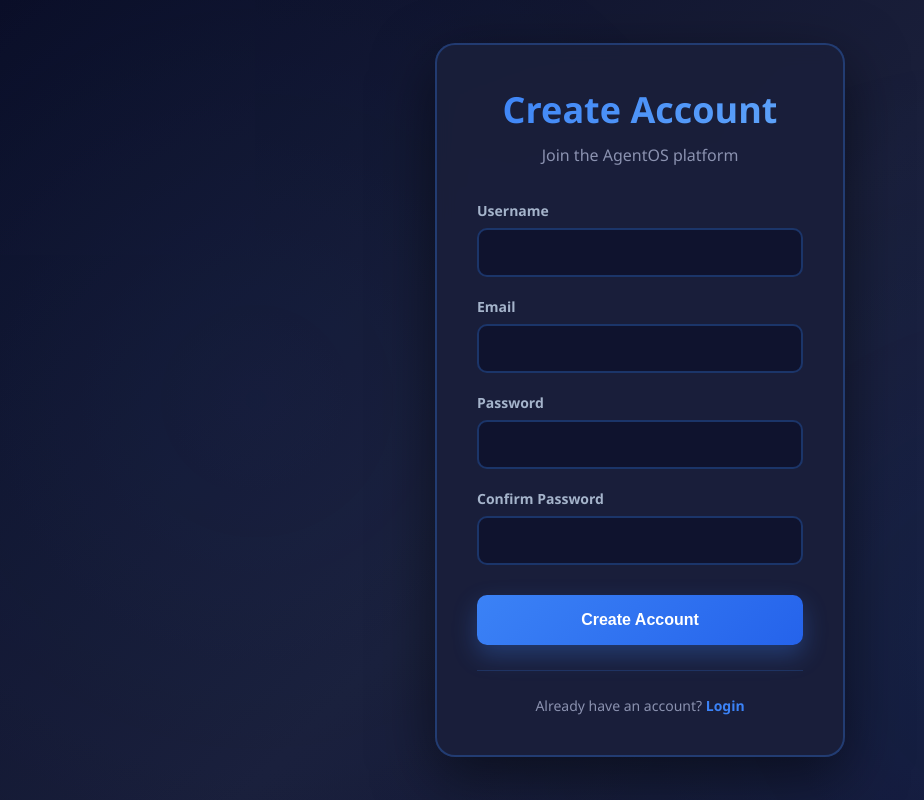
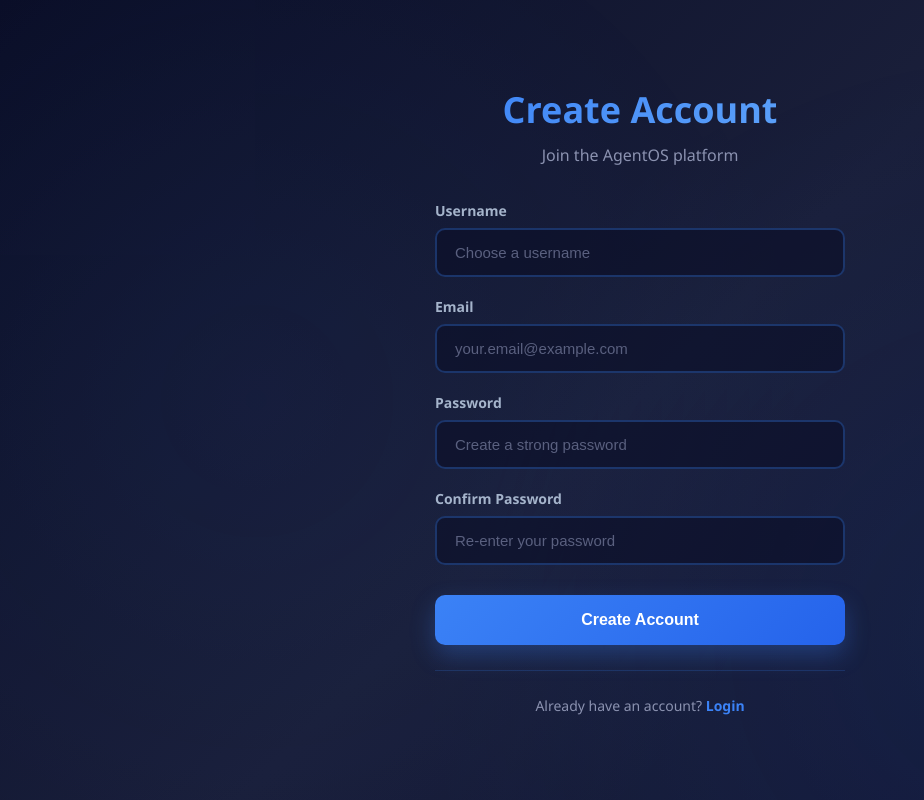
Before and after one commit to vedpalsodkar988-tech/Intelix, a Flask app: page /signup in a window 1280 px wide. Shown: the whole page, without its empty margins (0-924 px from the left). Run offline with Flask 3, Linux system fonts and the light colour scheme.

Commit message:
Update signup.html

```diff
--- a/templates/signup.html
+++ b/templates/signup.html
@@ -3,12 +3,56 @@
 <head>
     <meta charset="UTF-8">
     <meta name="viewport" content="width=device-width, initial-scale=1.0">
-    <title>Sign Up - AgentOS</title>
+    <title>Sign Up - Intelix</title>
     <link rel="stylesheet" href="{{ url_for('static', filename='css/auth.css') }}">
+    <style>
+        /* Alert styling */
+        .alert {
+            position: fixed;
+            top: 20px;
+            right: 20px;
+            padding: 20px 30px;
+            border-radius: 12px;
+            font-size: 16px;
+            font-weight: 600;
+            z-index: 9999;
+            animation: slideIn 0.3s ease;
+            box-shadow: 0 10px 40px rgba(0,0,0,0.3);
+            min-width: 300px;
+        }
+
+        .alert-success {
+            background: linear-gradient(135deg, #22c55e 0%, #16a34a 100%);
+            color: white;
+            border: 2px solid rgba(255,255,255,0.3);
+        }
+
+        .alert-error {
+            background: linear-gradient(135deg, #ef4444 0%, #dc2626 100%);
+            color: white;
+            border: 2px solid rgba(255,255,255,0.3);
+        }
+
+        @keyframes slideIn {
+            from {
+                transform: translateX(400px);
+                opacity: 0;
+            }
+            to {
+                transform: translateX(0);
+                opacity: 1;
+            }
+        }
+
+        .alert-icon {
+            font-size: 24px;
+            margin-right: 10px;
+        }
+    </style>
 </head>
 <body>
     <div class="auth-container">
-        <div class="auth-box">
+        <div class="auth-card">
             <div class="auth-header">
                 <h1>Create Account</h1>
                 <p>Join the AgentOS platform</p>
@@ -17,22 +61,26 @@
             <form id="signupForm" class="auth-form">
                 <div class="form-group">
                     <label for="username">Username</label>
-                    <input type="text" id="username" name="username" required>
+                    <input type="text" id="username" name="username" required
+                           placeholder="Choose a username" autocomplete="off">
                 </div>
 
                 <div class="form-group">
                     <label for="email">Email</label>
-                    <input type="email" id="email" name="email" required>
+                    <input type="email" id="email" name="email" required
+                           placeholder="your.email@example.com" autocomplete="off">
                 </div>
 
                 <div class="form-group">
                     <label for="password">Password</label>
-                    <input type="password" id="password" name="password" required minlength="6">
+                    <input type="password" id="password" name="password" required
+                           placeholder="Create a strong password" autocomplete="new-password">
                 </div>
 
                 <div class="form-group">
                     <label for="confirmPassword">Confirm Password</label>
-                    <input type="password" id="confirmPassword" name="confirmPassword" required>
+                    <input type="password" id="confirmPassword" name="confirmPassword" required
+                           placeholder="Re-enter your password" autocomplete="new-password">
                 </div>
 
                 <button type="submit" class="auth-btn">Create Account</button>
@@ -41,35 +89,49 @@
             <div class="auth-footer">
                 <p>Already have an account? <a href="/login">Login</a></p>
             </div>
-
-            <div id="errorMessage" class="error-message" style="display: none;"></div>
-            <div id="successMessage" class="success-message" style="display: none;"></div>
         </div>
     </div>
 
     <script>
+        function showAlert(message, type) {
+            // Remove any existing alerts
+            const existingAlert = document.querySelector('.alert');
+            if (existingAlert) {
+                existingAlert.remove();
+            }
+
+            // Create new alert
+            const alert = document.createElement('div');
+            alert.className = `alert alert-${type}`;
+            alert.innerHTML = `
+                <span class="alert-icon">${type === 'success' ? '✅' : '❌'}</span>
+                <span>${message}</span>
+            `;
+            document.body.appendChild(alert);
+
+            // Auto remove after 5 seconds
+            setTimeout(() => {
+                alert.style.animation = 'slideIn 0.3s ease reverse';
+                setTimeout(() => alert.remove(), 300);
+            }, 5000);
+        }
+
         document.getElementById('signupForm').addEventListener('submit', async function(e) {
             e.preventDefault();
 
-            const username = document.getElementById('username').value;
-            const email = document.getElementById('email').value;
+            const username = document.getElementById('username').value.trim();
+            const email = document.getElementById('email').value.trim();
             const password = document.getElementById('password').value;
             const confirmPassword = document.getElementById('confirmPassword').value;
-            const errorMessage = document.getElementById('errorMessage');
-            const successMessage = document.getElementById('successMessage');
 
-            errorMessage.style.display = 'none';
-            successMessage.style.display = 'none';
-
+            // Validation
             if (password !== confirmPassword) {
-                errorMessage.textContent = 'Passwords do not match';
-                errorMessage.style.display = 'block';
+                showAlert('Passwords do not match!', 'error');
                 return;
             }
 
             if (password.length < 6) {
-                errorMessage.textContent = 'Password must be at least 6 characters';
-                errorMessage.style.display = 'block';
+                showAlert('Password must be at least 6 characters long!', 'error');
                 return;
             }
 
@@ -79,24 +141,31 @@
                     headers: {
                         'Content-Type': 'application/json'
                     },
-                    body: JSON.stringify({ username, email, password })
+                    body: JSON.stringify({
+                        username: username,
+                        email: email,
+                        password: password
+                    })
                 });
 
                 const data = await response.json();
 
                 if (data.success) {
-                    successMessage.textContent = 'Account created successfully! Redirecting to login...';
-                    successMessage.style.display = 'block';
+                    showAlert('✨ Account created successfully! Redirecting to login...', 'success');
+
+                    // Clear form
+                    document.getElementById('signupForm').reset();
+
+                    // Redirect after 2 seconds
                     setTimeout(() => {
                         window.location.href = '/login';
-                    }, 1500);
+                    }, 2000);
                 } else {
-                    errorMessage.textContent = data.message;
-                    errorMessage.style.display = 'block';
+                    showAlert(data.message || 'Signup failed. Please try again.', 'error');
                 }
             } catch (error) {
-                errorMessage.textContent = 'Signup failed. Please try again.';
-                errorMessage.style.display = 'block';
+                console.error('Error:', error);
+                showAlert('Network error. Please check your connection.', 'error');
             }
         });
     </script>
```
